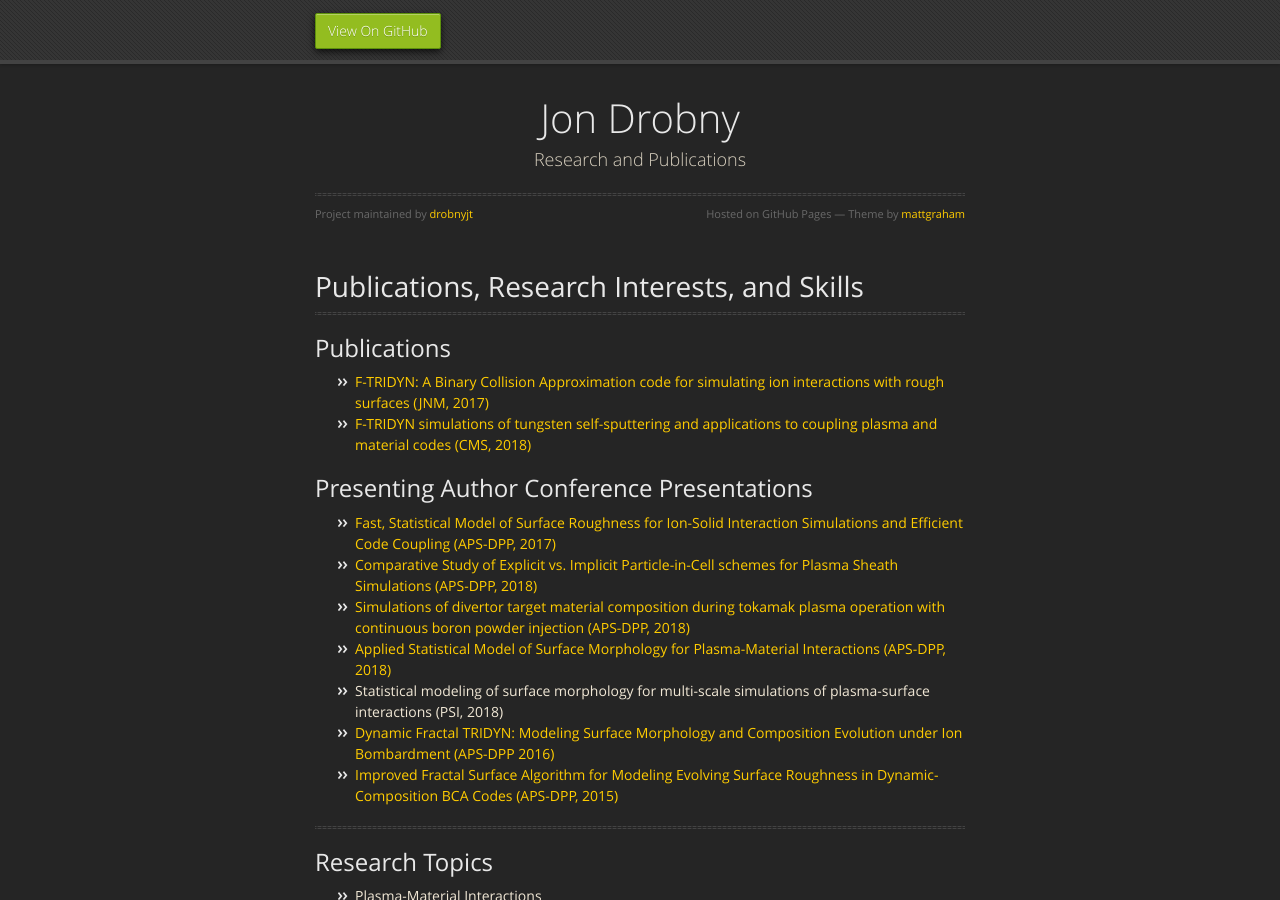
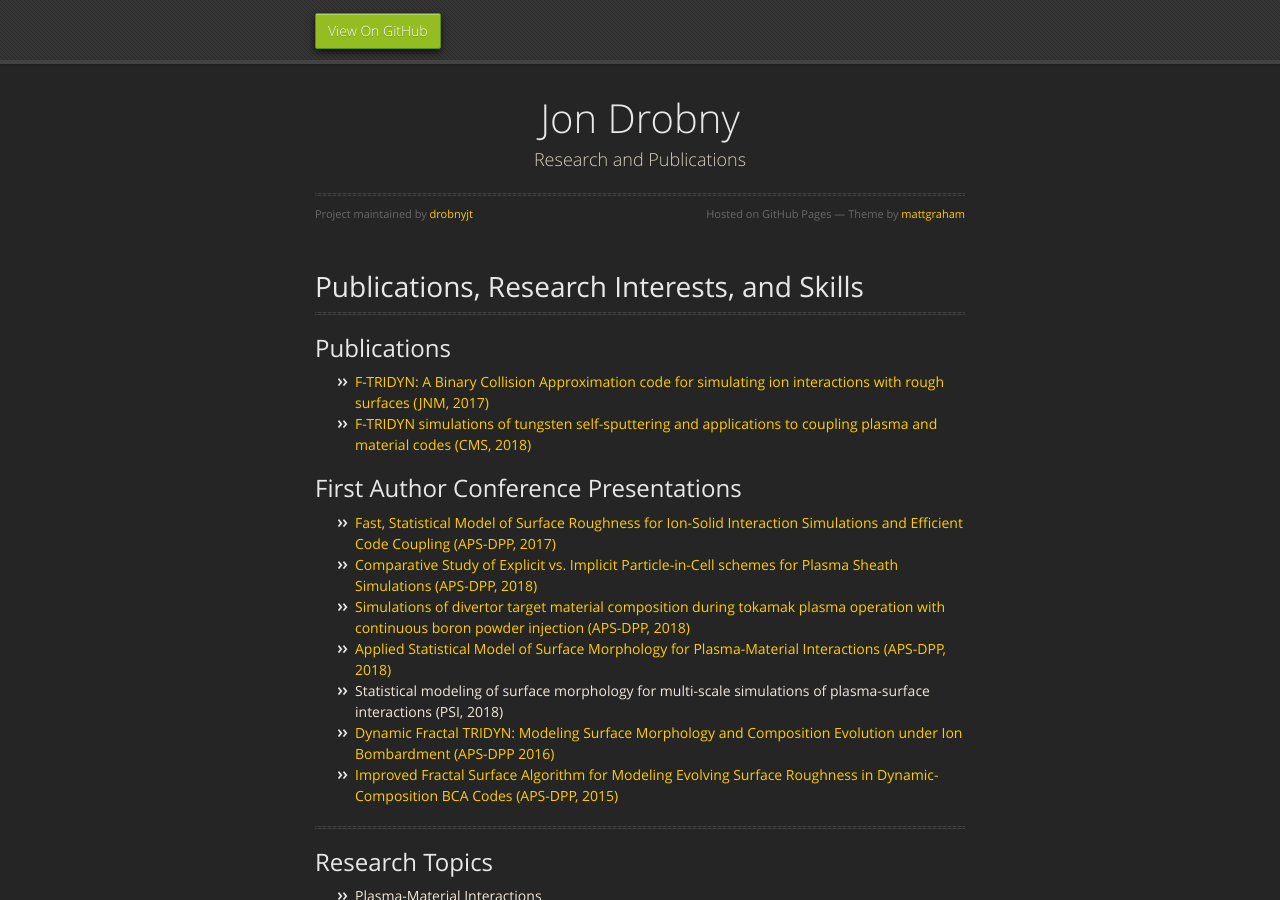
Before and after one commit to drobnyjt/test_jekyll, a Jekyll site: the page built from index.md, in a window 1280 px wide and 900 px high. Built offline with Jekyll 4.4.1, drawn with Linux system fonts in a browser that asks for light colours; our own code applies the rules of GitHub Pages for plain Markdown files.

Commit message:
Update index.md

```diff
--- a/index.md
+++ b/index.md
@@ -11,7 +11,7 @@ layout: default
 * [F-TRIDYN: A Binary Collision Approximation code for simulating ion interactions with rough surfaces (JNM, 2017)](https://doi.org/10.1016/j.jnucmat.2017.07.037)
 * [F-TRIDYN simulations of tungsten self-sputtering and applications to coupling plasma and material codes (CMS, 2018)](https://doi.org/10.1016/j.commatsci.2018.03.032)
 
-## Presenting Author Conference Presentations
+## First Author Conference Presentations
 
 * [Fast, Statistical Model of Surface Roughness for Ion-Solid Interaction Simulations and Efficient Code Coupling (APS-DPP, 2017)](https://meetings.aps.org/Meeting/DPP17/Session/UO4.3)
 * [Comparative Study of Explicit vs. Implicit Particle-in-Cell schemes for Plasma Sheath Simulations (APS-DPP, 2018)](https://meetings.aps.org/Meeting/DPP18/Session/CP11.81)
```
